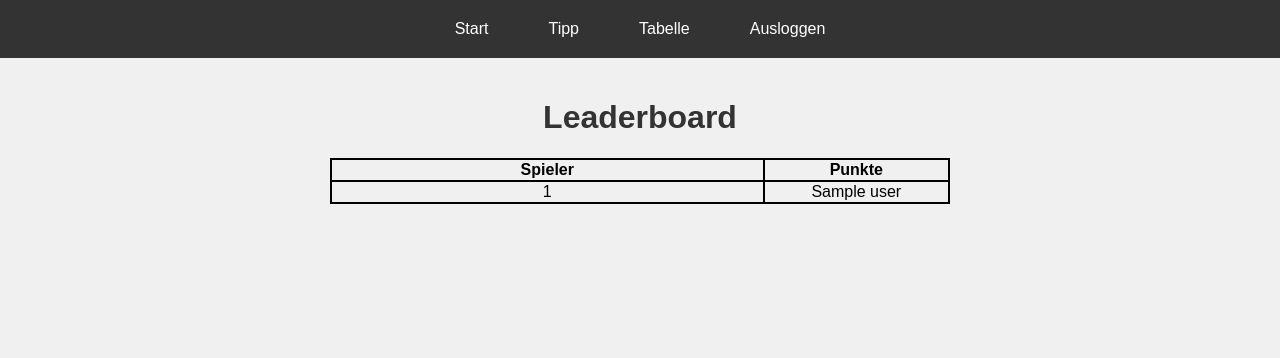
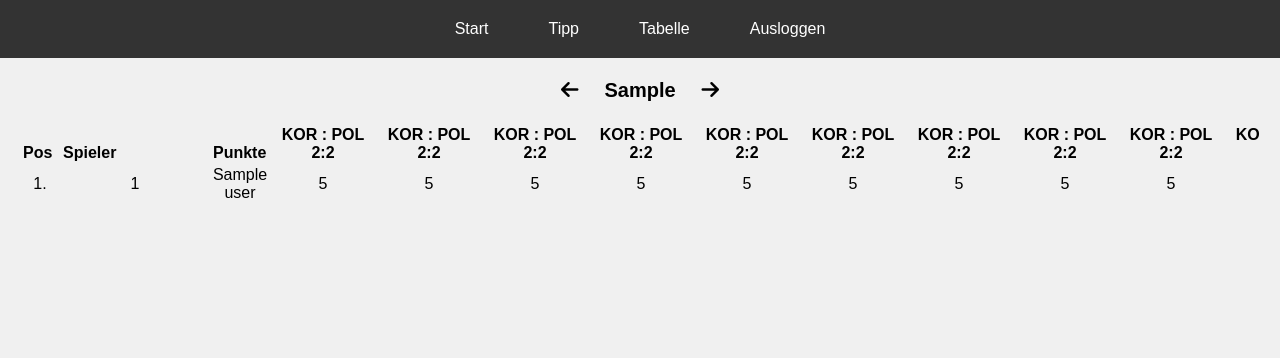
Before and after one commit to NikifFleser/FlaskWebTest, a Flask app: template templates/leaderboard.html in a window 1280 px wide. Shown: the top 358 px of the page. Run offline with Flask 3, Linux system fonts and the light colour scheme; the template is opened without the code that fills it: most values are stand-ins (such as "Sample title", 1, 10 or a date in 2020); some libraries are stand-ins or nearby versions.

Commit message:
started to update the look of leaderboard

```diff
--- a/app.py
+++ b/app.py
@@ -89,13 +89,19 @@ def update_bet():
         return jsonify({'status': 'success', 'match_id': match_id, 'team': team, 'goals': goals})
     return jsonify({'status': 'failure'})
 
-@app.route("/leaderboard")
-def leaderboard():
+@app.route("/leaderboard_route")
+def leaderboard_route():
+    matchday = get_current_matchday()
+    return redirect(url_for('leaderboard', matchday=matchday))
+
+@app.route("/leaderboard/<int:matchday>")
+def leaderboard(matchday):
     username = session.get("username")
+    matchday_alias = matchday_list[matchday-1]
     update_user_scores(DATABASE)
     db = get_db(DATABASE)
     users = db.execute("SELECT username, score FROM users ORDER BY score DESC").fetchall()
-    return render_template("leaderboard.html", users=users, username=username)
+    return render_template("leaderboard.html", users=users, username=username, matchday=matchday, matchday_alias=matchday_alias)
 
 # Close the database connection at ?request? end
 @app.teardown_appcontext
--- /dev/null
+++ b/static/leaderboard.css
@@ -0,0 +1,91 @@
+/* Leaderboard styling */
+:root {
+    --rank-width: 34px;
+    --player-width: 144px;
+    --points-width: 54px;
+    --my-padding: 3px;
+}
+
+div.content {
+    min-width: 350px;
+    margin-left: auto;
+    margin-right: auto;
+    overflow: auto;
+}
+
+/* Everything related to table*/
+table {
+    margin-left: auto;
+    margin-right: auto;
+    border-collapse: collapse;
+}
+
+th.rank {
+    vertical-align: bottom;
+    text-align: left;
+    min-width: var(--rank-width);
+    max-width: var(--rank-width);
+    padding: var(--my-padding);
+}
+
+th.player {
+    vertical-align: bottom;
+    text-align: left;
+    min-width: var(--player-width);
+    max-width: var(--player-width);
+    padding: var(--my-padding);
+}
+
+th.points {
+    vertical-align: bottom;
+    text-align: left;
+    min-width: var(--points-width);
+    max-width: var(--points-width);
+    padding: var(--my-padding);
+}
+
+th.result {
+    min-width: 100px;
+    padding: 3px;
+}
+
+tr>th:first-child, tr>td:first-child {
+    position: sticky;
+    left: 0px;
+}
+
+tr>th:nth-child(2), tr>td:nth-child(2) {
+    position: sticky;
+    left: calc(var(--rank-width) + 2 * var(--my-padding));
+}
+
+tr>th:nth-child(3), tr>td:nth-child(3) {
+    position: sticky;
+    left: calc(var(--rank-width) + var(--player-width) + 4 * var(--my-padding));
+}
+
+/* Everything related to sidenav */
+.sidenav {
+    display: flex;
+    justify-content: center;
+    align-items: center;
+    margin-bottom: 20px;
+}
+.sidenav form {
+    margin: 0 10px;
+}
+.sidenav span {
+    font-size: 20px;
+    font-weight: bold;
+    margin: 0 10px;
+}
+.sidenav button {
+    background: none;
+    border: none;
+    font-size: 20px;
+    cursor: pointer;
+}
+.sidenav button:disabled {
+    cursor: not-allowed;
+    color: grey;
+}
--- a/static/style.css
+++ b/static/style.css
@@ -190,21 +190,3 @@ input[type="number"] {
     cursor: not-allowed;
     color: grey;
 }
-
-
-/* Leaderboard styling */
-table {
-    margin-left: auto;
-    margin-right: auto;
-    width: 50%;
-    border-collapse: collapse;
-}
-th, td {
-    border: 2px solid black;
-}
-.user {
-    width: 70%;
-}
-.score {
-    width: 30%;
-}
--- a/templates/base.html
+++ b/templates/base.html
@@ -14,7 +14,7 @@
             <ul class="navbar-list">
                 <li class="navbar-item"><a href="/">Start</a></li>
                 <li class="navbar-item"><a href="/bet_route">Tipp</a></li>
-                <li class="navbar-item"><a href="/leaderboard">Tabelle</a></li>
+                <li class="navbar-item"><a href="/leaderboard_route">Tabelle</a></li>
                 {% if username %}
                 <li class="navbar-item"><a href="/logout">Ausloggen</a></li>
                     {% if username == "admin" %}
--- a/templates/leaderboard.html
+++ b/templates/leaderboard.html
@@ -3,6 +3,7 @@
 
 {% block styles %}
 <link rel="stylesheet" href="https://cdn.jsdelivr.net/gh/lipis/flag-icons@7.2.3/css/flag-icons.min.css">
+<link rel="stylesheet" href="{{ url_for('static', filename='leaderboard.css') }}">
 {% endblock %}
 {% block title %}
 Tipp-Tabelle
@@ -10,22 +11,94 @@ Tipp-Tabelle
 
 {% block content %}
 <body>
-    <h1>Leaderboard</h1>
-    <table>
-        <colgroup>
-            <col span="1" class="user">
-            <col span="1" class="score">
-        </colgroup>
+    <div class="sidenav">
+        <form method="GET" action="{{ url_for('leaderboard', matchday=matchday - 1) }}">
+            <button type="submit" {% if matchday <= 1 %}disabled{% endif %}><i class="fas fa-arrow-left"></i></button>
+        </form>
+        <span>{{ matchday_alias }}</span>
+        <form method="GET" action="{{ url_for('leaderboard', matchday=matchday + 1) }}">
+            <button type="submit" {% if matchday >= 7 %}disabled{% endif %}><i class="fas fa-arrow-right"></i></button>
+        </form>
+    </div>
+    <div class="content">
+        <table id="lead-table">
+            <thead>
                 <tr>
-            <th>Spieler</th>
-            <th>Punkte</th>
+                    <th class="rank">Pos</th>
+                    <th class="player">Spieler</th>
+                    <th class="points">Punkte</th>
+                    <th class="result">
+                        <div>KOR : POL</div>
+                        <div>2:2</div>
+                    </th>
+                    <th class="result">
+                        <div>KOR : POL</div>
+                        <div>2:2</div>
+                    </th>
+                    <th class="result">
+                        <div>KOR : POL</div>
+                        <div>2:2</div>
+                    </th>
+                    <th class="result">
+                        <div>KOR : POL</div>
+                        <div>2:2</div>
+                    </th>
+                    <th class="result">
+                        <div>KOR : POL</div>
+                        <div>2:2</div>
+                    </th>
+                    <th class="result">
+                        <div>KOR : POL</div>
+                        <div>2:2</div>
+                    </th>
+                    <th class="result">
+                        <div>KOR : POL</div>
+                        <div>2:2</div>
+                    </th>
+                    <th class="result">
+                        <div>KOR : POL</div>
+                        <div>2:2</div>
+                    </th>
+                    <th class="result">
+                        <div>KOR : POL</div>
+                        <div>2:2</div>
+                    </th>
+                    <th class="result">
+                        <div>KOR : POL</div>
+                        <div>2:2</div>
+                    </th>
+                    <th class="result">
+                        <div>KOR : POL</div>
+                        <div>2:2</div>
+                    </th>
+                    <th class="result">
+                        <div>KOR : POL</div>
+                        <div>2:2</div>
+                    </th>
                 </tr>
+            </thead>
+            <tbody>
                 {% for user in users %}
                 <tr>
-                <td>{{ user[0] }}</td>
-                <td>{{ user[1] }}</td>
+                    <td class="rank">1.</td>
+                    <td class="player">{{ user[0] }}</td>
+                    <td class="points">{{ user[1] }}</td>
+                    <td>5</td>
+                    <td>5</td>
+                    <td>5</td>
+                    <td>5</td>
+                    <td>5</td>
+                    <td>5</td>
+                    <td>5</td>
+                    <td>5</td>
+                    <td>5</td>
+                    <td>5</td>
+                    <td>5</td>
+                    <td>5</td>
                 </tr>
                 {% endfor %}
+            </tbody>
         </table>
+    </div>
 </body>
 {% endblock %}
```
Lines whose indentation alone changed are shown as unchanged.
